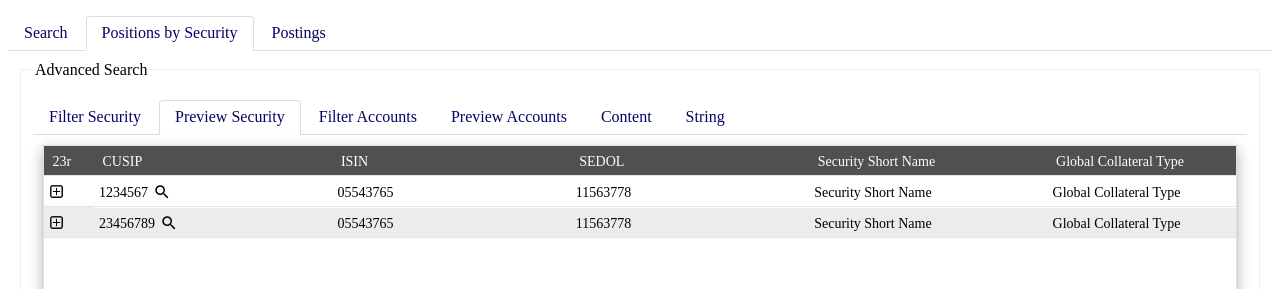
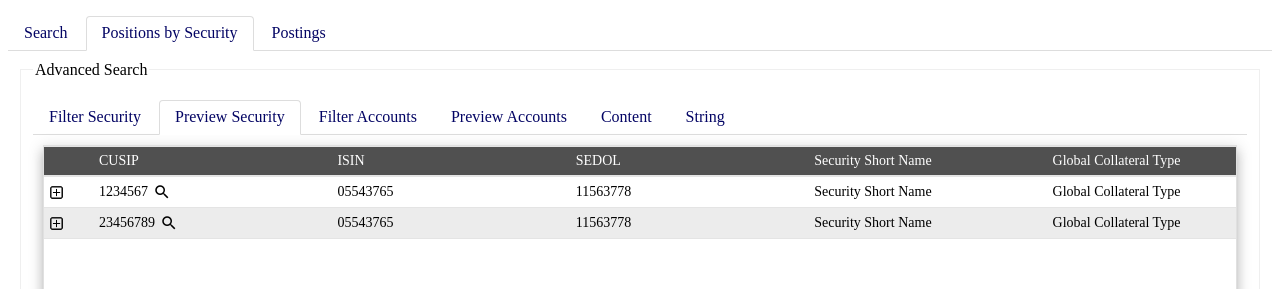
Before and after one commit to AsdoshDev/ModifiedNgTable, an Angular app: page / in a window 1280 px wide. Shown: the top 289 px of the page. Built offline with nearby package versions, Linux system fonts and the light colour scheme.

Commit message:
variable height for column fix

```diff
--- a/src/app/services/table-data.service.ts
+++ b/src/app/services/table-data.service.ts
@@ -48,7 +48,7 @@ columnHeaders2 =  [
 tableInfo1 = { tableType:'levelDecider','needFilter' : false,'needPrint' : true, levelDecider : true,'level' : 1, 'index':0}
 
 columnHeaders1 =  [
-    { attrName: "accordion", colName: "23r",accordion: 'true'},
+    { attrName: "accordion", colName: "",accordion: 'true'},
     { attrName: "cusip", colName: "CUSIP",searchIcon: 'true'},
     { attrName: "isin", colName: "ISIN"},
     { attrName: "sedol", colName: "SEDOL"},
--- a/src/styles.css
+++ b/src/styles.css
@@ -29,7 +29,7 @@
 .gsr-row {
   display: flex;
   flex-direction: row;
-  align-items: center;
+  /* align-items: center; */
   /* padding: 0px 25px; */
   display: inline-flex;
   box-sizing: border-box;
@@ -107,10 +107,16 @@
   box-sizing: border-box;
 }
 .gsr-row>.gsr-column{
-  border-bottom: 1px solid #e4e4e4;
+  border-top: 1px solid #e4e4e4;
   padding: 5px 5px;
   width: 15%;
   min-height: 30px;
+  align-items: center;
+  display: flex;
+}
+
+.gsr-row:last-child>.gsr-column{
+  border-bottom: 1px solid #e4e4e4;
 }
 
 /* .gsr-row>.gsr-column:not(.gsr-icon-column) {
@@ -128,11 +134,11 @@
   flex:1;
 }
 
-.gsr-row:before,.gsr-column:before {
+/* .gsr-row:before,.gsr-column:before {
   content: "";
   min-height:15px;
   display:inline-block;
-}
+} */
 
 .noResults {
   width: 100%;
```
